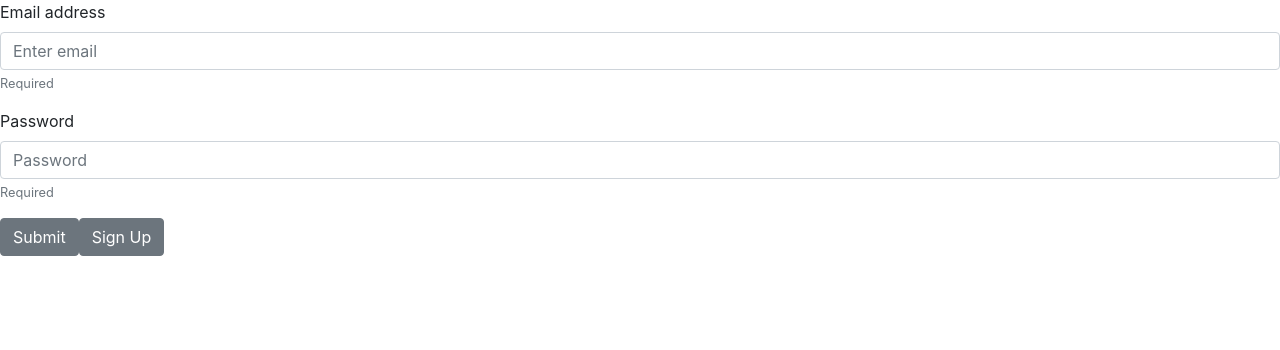
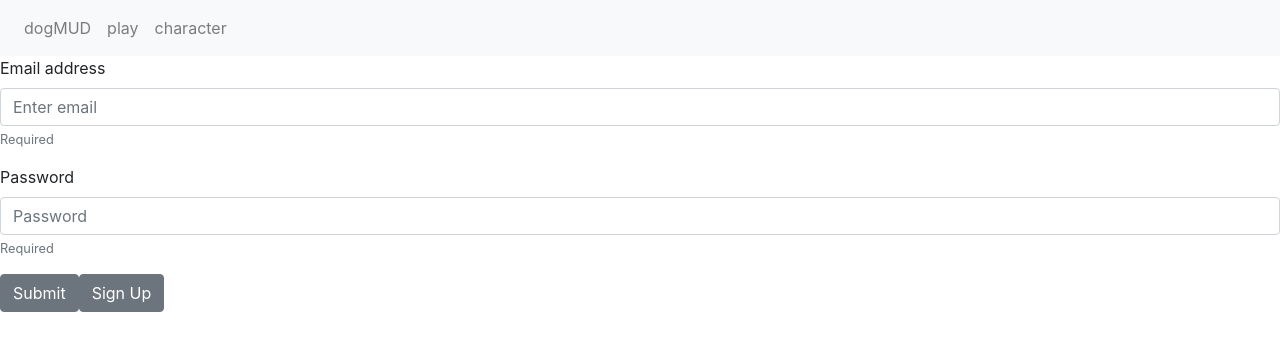
Before and after one commit to tababycatz/Final-Project, a React (Create React App) app in the folder project3/: page / in a window 1280 px wide. Shown: the top 350 px of the page. Built offline with nearby package versions, Linux system fonts and the light colour scheme.

Commit message:
router created

```diff
--- a/project3/package.json
+++ b/project3/package.json
@@ -7,6 +7,8 @@
     "react": "^16.11.0",
     "react-bootstrap": "^1.0.0-beta.14",
     "react-dom": "^16.11.0",
+    "react-router": "^5.1.2",
+    "react-router-dom": "^5.1.2",
     "react-scripts": "3.2.0"
   },
   "scripts": {
--- a/project3/src/App.js
+++ b/project3/src/App.js
@@ -1,28 +1,32 @@
 import React from 'react';
-import logo from './logo.svg';
-import NavBar from './components/NavBar'
-import CharacterInfo from './components/game_components/CharacterInfo'
-import DisplayTerm from "./components/game_components/DisplayTerm"
+import {BrowserRouter as Router, Route, Switch} from 'react-router-dom'
 import './App.css';
-import MiniMap from './components/game_components/MiniMap';
-
-import PlayerCharacter from "./components/game_components/PlayerCharacter"
+import Home from './components/pages/Home'
+import CharacterTab from './components/pages/CharacterTab'
+import MainGame from './components/pages/MainGame'
+import NavBar from './components/NavBar';
 
 function App() {
-  return (<div className="container-fluid">
-    <NavBar />
-    <div className="row align-items-end">
-    <div className="col-md">
+  return (
+    <Router><div>
+      <NavBar />
+      <Switch>
 
-    <DisplayTerm />
-    </div>
+      <Route exact path="/">
+        <Home />
+      </Route>
 
-    <div className="col-md-auto">
-    <MiniMap />
-    <PlayerCharacter info="true" />
-    </div>
-    </div>
-    </div>
+      <Route path="/play">
+        <MainGame />
+      </Route>
+
+      <Route path="/char">
+        <CharacterTab />
+      </Route>
+
+      </Switch>
+      </div>
+    </Router>
   );
 }
 
--- a/project3/src/components/NavBar.js
+++ b/project3/src/components/NavBar.js
@@ -1,13 +1,20 @@
 import React from "react";
+import {Link} from 'react-router-dom'
 
 function NavBar(props) {
   return (
     <nav className="navbar navbar-expand-lg bg-light navbar-light">
     <ul className="navbar-nav mr-auto">
       <li className="nav-item">
-        <a href="/" className="nav-link">
+        <Link to="/" className="nav-link">
           dogMUD
-        </a>
+        </Link>
+      </li>
+      <li className="nav-item">
+        <Link to="/play" className="nav-link">play</Link>
+      </li>
+      <li className="nav-item">
+        <Link to="/char" className="nav-link">character</Link>
       </li>
     </ul>
     </nav>
--- a/project3/src/components/game_components/PlayerCharacter.js
+++ b/project3/src/components/game_components/PlayerCharacter.js
@@ -33,6 +33,10 @@ class PlayerCharacter extends React.Component{
             return(
             <CharacterInfo characterName={this.getPCharacterName()} age={this.getPCharacterAge()} appearance={this.getPCharacterDesc()} skills={this.getPCharacterSkills()} />
             )
+        } else if(this.props.tab){
+            return(
+                <CharacterInfo characterName={this.getPCharacterName()} age={this.getPCharacterAge()} appearance={this.getPCharacterDesc()} skills={this.getPCharacterSkills()} />
+            )
         }
     }
 
--- /dev/null
+++ b/project3/src/components/pages/CharacterTab.js
@@ -0,0 +1,19 @@
+import React from 'react'
+import PlayerCharacter from '../game_components/PlayerCharacter'
+import NavBar from '../NavBar'
+
+class CharacterTab extends React.Component {
+    constructor(props){
+        super(props)
+    }
+
+    render(){
+        return(
+            <div>
+            <PlayerCharacter info="true"/>
+            </div>
+        )
+    }
+}
+
+export default CharacterTab
--- a/project3/src/components/pages/Home.js
+++ b/project3/src/components/pages/Home.js
@@ -1,9 +1,10 @@
 import React from "react";
 import Form from "react-bootstrap/Form";
 import Button from "react-bootstrap/Button";
+import NavBar from "../NavBar";
 
 function Home() {
-  return (
+  return (<div>
     <Form>
       <Form.Group controlId="formBasicEmail">
         <Form.Label>Email address</Form.Label>
@@ -27,6 +28,7 @@ function Home() {
         Sign Up
       </Button>
     </Form>
+    </div>
   );
 }
 
--- /dev/null
+++ b/project3/src/components/pages/MainGame.js
@@ -0,0 +1,24 @@
+import React from 'react'
+import NavBar from '../NavBar'
+import DisplayTerm from '../game_components/DisplayTerm'
+import MiniMap from '../game_components/MiniMap'
+import PlayerCharacter from '../game_components/PlayerCharacter'
+
+
+function MainGame(props){
+    return(<div className="container-fluid">
+    <div className="row align-items-end">
+    <div className="col-md">
+
+    <DisplayTerm />
+    </div>
+
+    <div className="col-md-auto">
+    <MiniMap />
+    <PlayerCharacter info="true" />
+    </div>
+    </div>
+    </div>)
+}
+
+export default MainGame
--- a/project3/src/index.js
+++ b/project3/src/index.js
@@ -5,7 +5,7 @@ import App from './App';
 import Home from './components/pages/Home'
 import * as serviceWorker from './serviceWorker';
 
-ReactDOM.render(<Home />, document.getElementById('root'));
+ReactDOM.render(<App />, document.getElementById('root'));
 
 // If you want your app to work offline and load faster, you can change
 // unregister() to register() below. Note this comes with some pitfalls.
```
Also changed, not shown: 1 other file (tests, documents, lock files or other folders).
